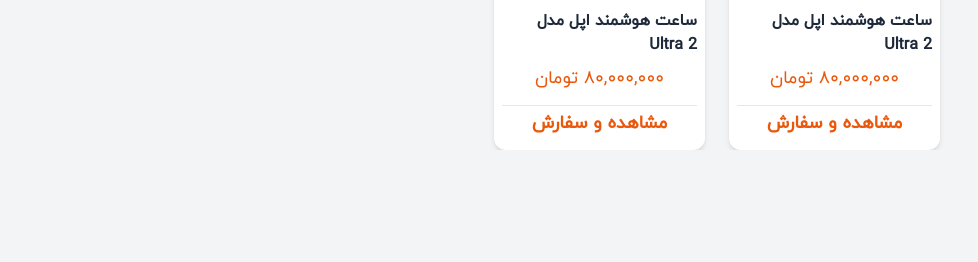
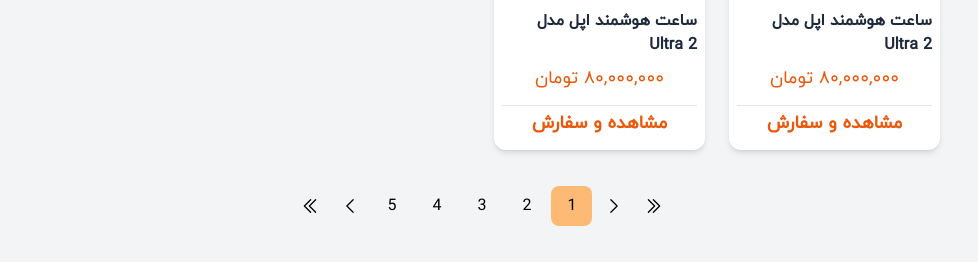
Before and after one commit to mohammad468/digitize-tailwindcss, a website: page public/index.html in a window 1280 px wide. Shown: the part 1313-1575 px from the top of the page, without its empty margins (0-978 px from the left). Before the commit the page ends 1463 px from the top, so only its background shows below. Drawn offline with nearby package versions, Linux system fonts and the light colour scheme.

Commit message:
add pagination to home page

```diff
--- a/public/index.html
+++ b/public/index.html
@@ -298,7 +298,7 @@
       <!-- sort section -->
       <!-- products section -->
       <div class="col-span-12 md:col-span-8 lg:col-span-9">
-        <div class="grid gap-x-2 gap-y-8 grid-cols-2 lg:grid-cols-4 px-2 md:px-0 sm:gap-x-4 md:gap-x-6 md:gap-y-10" x-data="{'products':[{'id':1,'title':'ساعت هوشمند اپل مدل Ultra 2'},{'id':2,'title':'ساعت هوشمند اپل مدل Ultra 2'},{'id':3,'title':'ساعت هوشمند اپل مدل Ultra 2'},{'id':4,'title':'ساعت هوشمند اپل مدل Ultra 2'},{'id':5,'title':'ساعت هوشمند اپل مدل Ultra 2'},{'id':6,'title':'ساعت هوشمند اپل مدل Ultra 2'},{'id':7,'title':'ساعت هوشمند اپل مدل Ultra 2'},{'id':8,'title':'ساعت هوشمند اپل مدل Ultra 2'},{'id':9,'title':'ساعت هوشمند اپل مدل Ultra 2'},{'id':10,'title':'ساعت هوشمند اپل مدل Ultra 2'}]}">
+        <div class="grid gap-x-2 gap-y-8 grid-cols-2 lg:grid-cols-4 px-2 md:px-0 sm:gap-x-4 md:gap-x-6 md:gap-y-10 mb-5" x-data="{'products':[{'id':1,'title':'ساعت هوشمند اپل مدل Ultra 2'},{'id':2,'title':'ساعت هوشمند اپل مدل Ultra 2'},{'id':3,'title':'ساعت هوشمند اپل مدل Ultra 2'},{'id':4,'title':'ساعت هوشمند اپل مدل Ultra 2'},{'id':5,'title':'ساعت هوشمند اپل مدل Ultra 2'},{'id':6,'title':'ساعت هوشمند اپل مدل Ultra 2'},{'id':7,'title':'ساعت هوشمند اپل مدل Ultra 2'},{'id':8,'title':'ساعت هوشمند اپل مدل Ultra 2'},{'id':9,'title':'ساعت هوشمند اپل مدل Ultra 2'},{'id':10,'title':'ساعت هوشمند اپل مدل Ultra 2'}]}">
           <!-- one product -->
           <template x-for="product in products" :key="product.id">
             <div class="bg-white rounded-xl p-2 shadow-md">
@@ -341,6 +341,43 @@
           </template>
           <!-- one product -->
         </div>
+        <!-- pagination -->
+        <div class="mb-5 p-4 justify-center items-center gap-x-1 hidden md:flex">
+          <!-- previous icons -->
+          <span class="hover:bg-gray-200 p-2 rounded-lg cursor-pointer transition-all duration-300">
+            <svg class="size-5" xmlns="http://www.w3.org/2000/svg" fill="none" viewBox="0 0 24 24" stroke-width="1.5" stroke="currentColor">
+              <path stroke-linecap="round" stroke-linejoin="round" d="m5.25 4.5 7.5 7.5-7.5 7.5m6-15 7.5 7.5-7.5 7.5" />
+            </svg>
+          </span>
+          <span class="hover:bg-gray-200 p-2 rounded-lg cursor-pointer transition-all duration-300">
+            <svg class="size-5" xmlns="http://www.w3.org/2000/svg" fill="none" viewBox="0 0 24 24" stroke-width="1.5" stroke="currentColor">
+              <path stroke-linecap="round" stroke-linejoin="round" d="m8.25 4.5 7.5 7.5-7.5 7.5" />
+            </svg>
+          </span>
+          <!-- previous icons -->
+          <!-- page numbers -->
+          <div class="flex gap-x-1">
+            <span class="py-2 px-4 rounded-lg transition-all duration-300 bg-orange-300">1</span>
+            <span class="py-2 px-4 rounded-lg cursor-pointer hover:bg-gray-200 transition-all duration-300">2</span>
+            <span class="py-2 px-4 rounded-lg cursor-pointer hover:bg-gray-200 transition-all duration-300">3</span>
+            <span class="py-2 px-4 rounded-lg cursor-pointer hover:bg-gray-200 transition-all duration-300">4</span>
+            <span class="py-2 px-4 rounded-lg cursor-pointer hover:bg-gray-200 transition-all duration-300">5</span>
+          </div>
+          <!-- page numbers -->
+          <!-- next icons -->
+          <span class="hover:bg-gray-200 p-2 rounded-lg cursor-pointer transition-all duration-300">
+            <svg class="size-5" xmlns="http://www.w3.org/2000/svg" fill="none" viewBox="0 0 24 24" stroke-width="1.5" stroke="currentColor">
+              <path stroke-linecap="round" stroke-linejoin="round" d="M15.75 19.5 8.25 12l7.5-7.5" />
+            </svg>
+          </span>
+          <span class="hover:bg-gray-200 p-2 rounded-lg cursor-pointer transition-all duration-300">
+            <svg class="size-5" xmlns="http://www.w3.org/2000/svg" fill="none" viewBox="0 0 24 24" stroke-width="1.5" stroke="currentColor">
+              <path stroke-linecap="round" stroke-linejoin="round" d="m18.75 4.5-7.5 7.5 7.5 7.5m-6-15L5.25 12l7.5 7.5" />
+            </svg>
+          </span>
+          <!-- next icons -->
+        </div>
+        <!-- pagination -->
       </div>
       <!-- products section -->
     </div>
```
Also changed, not shown: public/build/tailwind.css.
